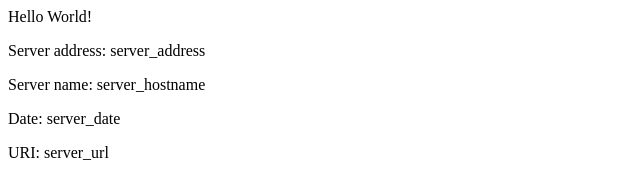
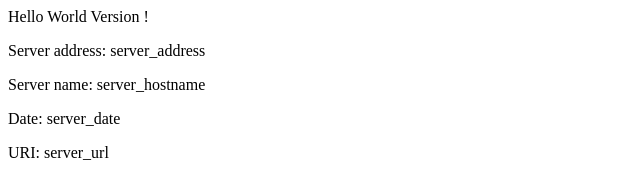
Before and after one commit to songtaoxu/eks-example, a plain HTML site: page src/index.html in a window 1280 px wide. Shown: the full height of the page, 0-640 px from the left. Drawn offline with Linux system fonts and the light colour scheme.

Commit message:
v2 Updating home page

```diff
--- a/src/index.html
+++ b/src/index.html
@@ -2,7 +2,7 @@
 <title>Hello World</title>
 </head>
 <div class="info">
-<h>Hello World!</h>
+<h>Hello World Version !</h>
 <p><span>Server&nbsp;address:</span> <span>server_address</span></p>
 <p><span>Server&nbsp;name:</span> <span>server_hostname</span></p>
 <p class="smaller"><span>Date:</span> <span>server_date</span></p>
```
